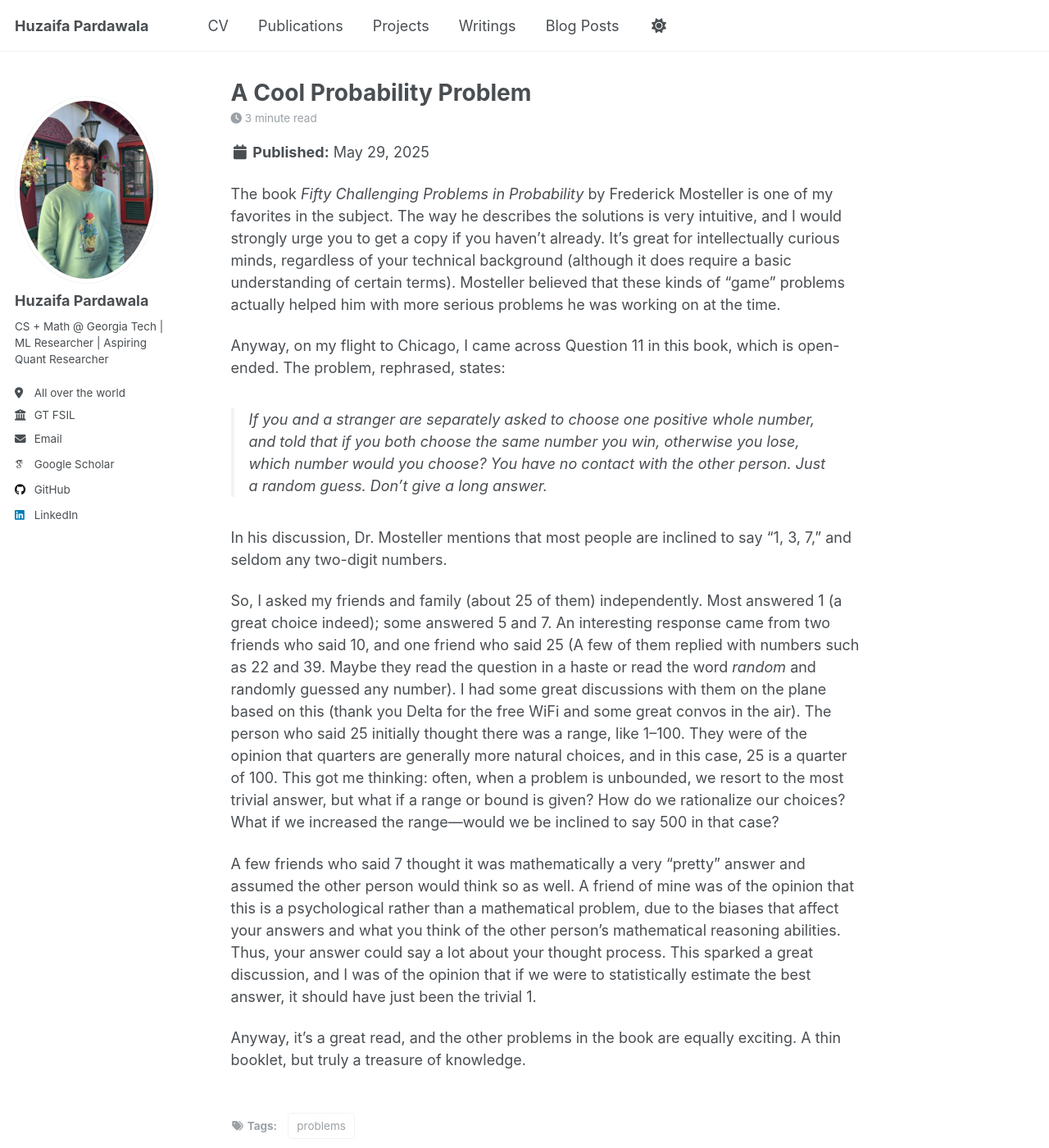
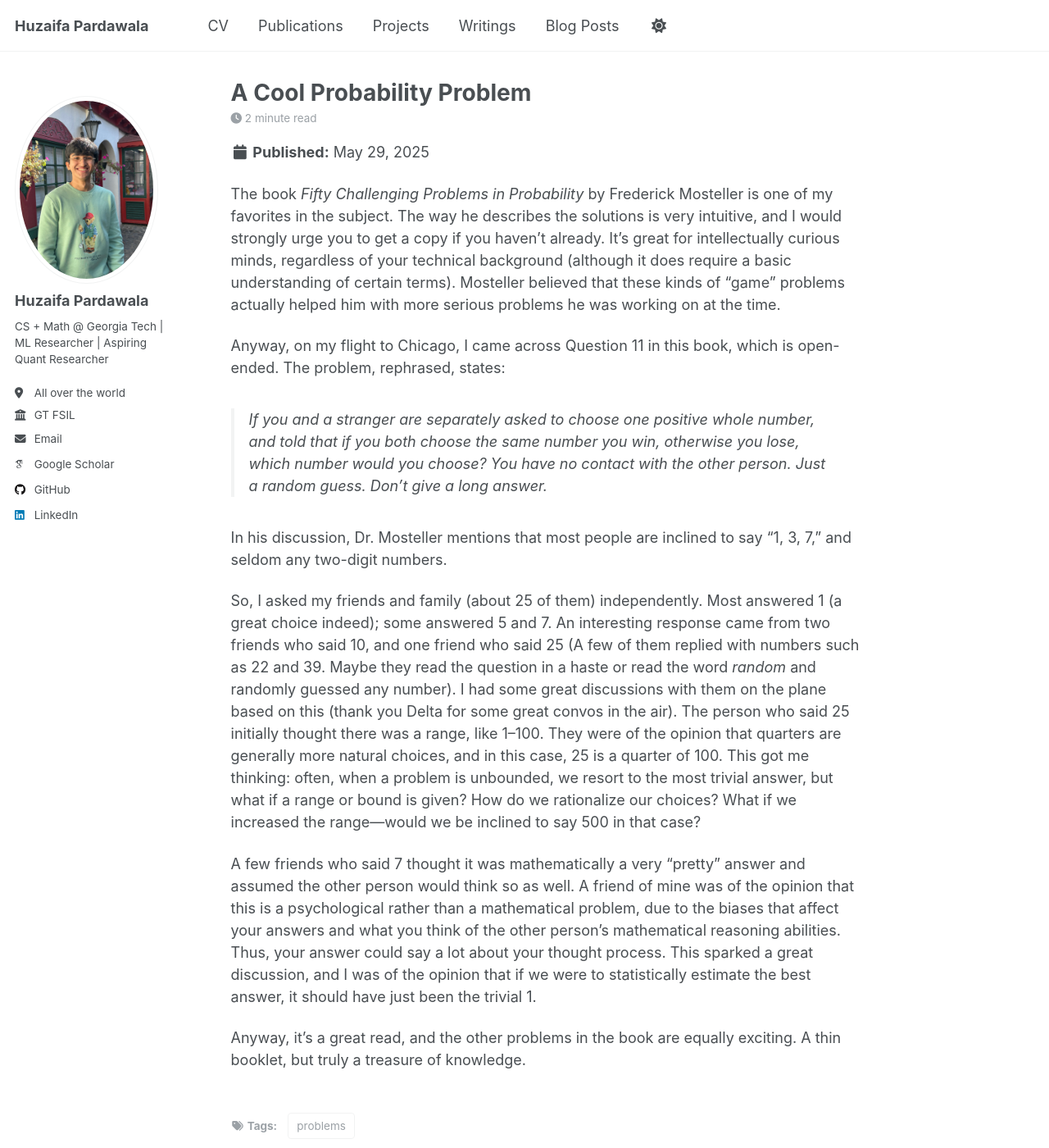
Before and after one commit to huzaifahp7/huzaifahp7.github.io, a Jekyll site: the page built from _posts/2025-05-29-post-2.md, in a window 1280 px wide and 1400 px high. Shown: the whole window at 82% size. Built offline with Jekyll 4.4.1, drawn with Linux system fonts in a browser that asks for light colours; some web fonts are replaced.

Commit message:
feat: post

```diff
--- a/_posts/2025-05-29-post-2.md
+++ b/_posts/2025-05-29-post-2.md
@@ -14,7 +14,7 @@ Anyway, on my flight to Chicago, I came across Question 11 in this book, which i
 
 In his discussion, Dr. Mosteller mentions that most people are inclined to say “1, 3, 7,” and seldom any two-digit numbers.
 
-So, I asked my friends and family (about 25 of them) independently. Most answered 1 (a great choice indeed); some answered 5 and 7. An interesting response came from two friends who said 10, and one friend who said 25 (A few of them replied with numbers such as 22 and 39. Maybe they read the question in a haste or read the word *random* and randomly guessed any number). I had some great discussions with them on the plane based on this (thank you Delta for the free WiFi and some great convos in the air). The person who said 25 initially thought there was a range, like 1–100. They were of the opinion that quarters are generally more natural choices, and in this case, 25 is a quarter of 100. This got me thinking: often, when a problem is unbounded, we resort to the most trivial answer, but what if a range or bound is given? How do we rationalize our choices? What if we increased the range—would we be inclined to say 500 in that case?
+So, I asked my friends and family (about 25 of them) independently. Most answered 1 (a great choice indeed); some answered 5 and 7. An interesting response came from two friends who said 10, and one friend who said 25 (A few of them replied with numbers such as 22 and 39. Maybe they read the question in a haste or read the word *random* and randomly guessed any number). I had some great discussions with them on the plane based on this (thank you Delta for some great convos in the air). The person who said 25 initially thought there was a range, like 1–100. They were of the opinion that quarters are generally more natural choices, and in this case, 25 is a quarter of 100. This got me thinking: often, when a problem is unbounded, we resort to the most trivial answer, but what if a range or bound is given? How do we rationalize our choices? What if we increased the range—would we be inclined to say 500 in that case?
 
 A few friends who said 7 thought it was mathematically a very “pretty” answer and assumed the other person would think so as well. A friend of mine was of the opinion that this is a psychological rather than a mathematical problem, due to the biases that affect your answers and what you think of the other person’s mathematical reasoning abilities. Thus, your answer could say a lot about your thought process. This sparked a great discussion, and I was of the opinion that if we were to statistically estimate the best answer, it should have just been the trivial 1.
 
```
